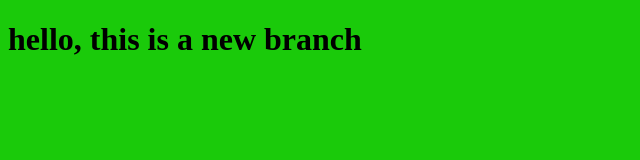
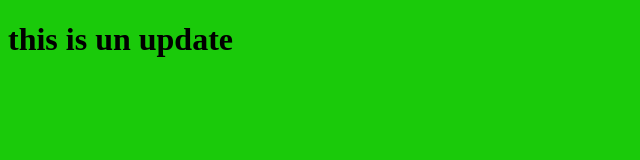
Before and after one commit to Alibel078/myproject, a plain HTML site: page index.html in a window 1280 px wide. Shown: the whole page, without its empty margins (0-640 px from the left). Drawn offline with Linux system fonts and the light colour scheme.

Commit message:
edit the html file

```diff
--- a/index.html
+++ b/index.html
@@ -8,7 +8,7 @@
     <link rel="stylesheet" href="style.css">
 </head>
 <body>
-    <h1>hello, this is a new branch </h1>
+    <h1>this is un update </h1>
     <script src="app.js"></script>
 </body>
 </html>
```
